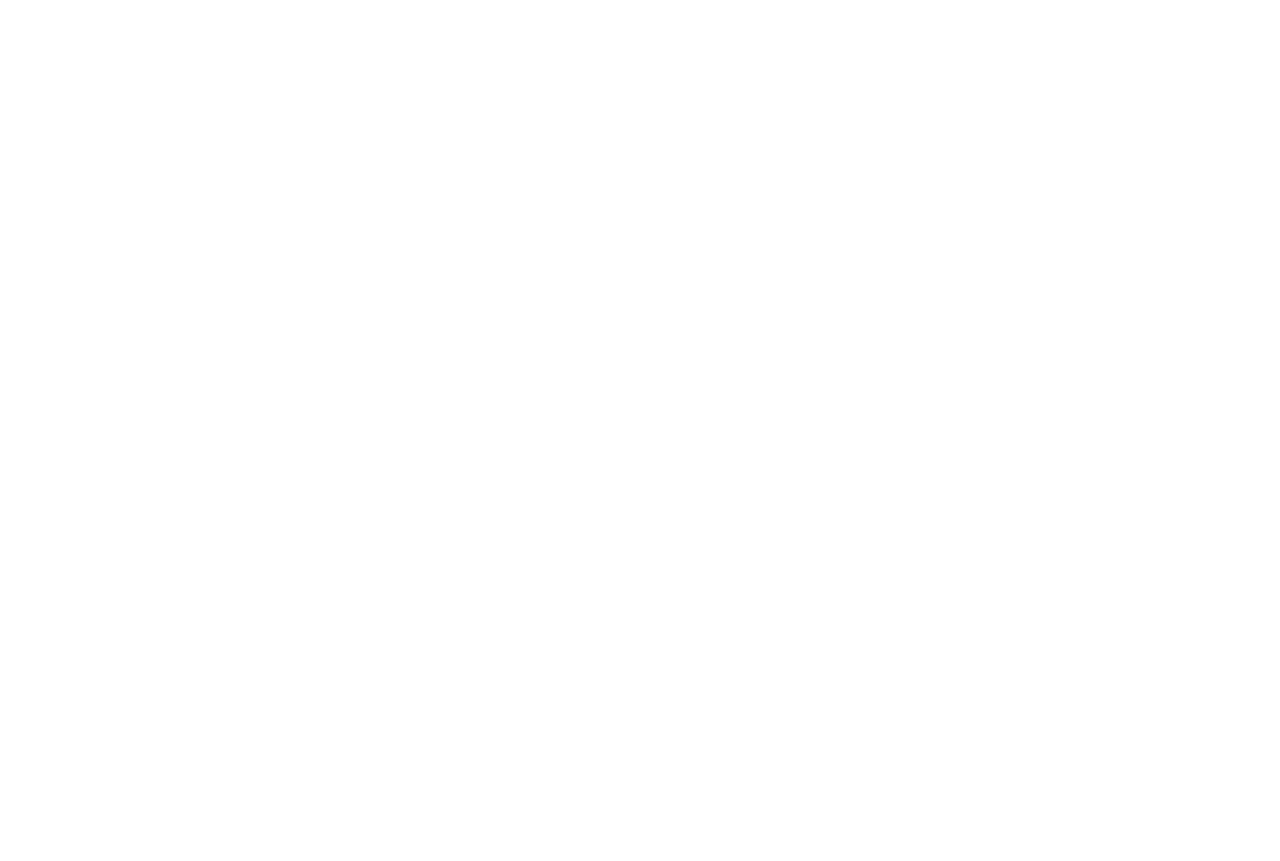
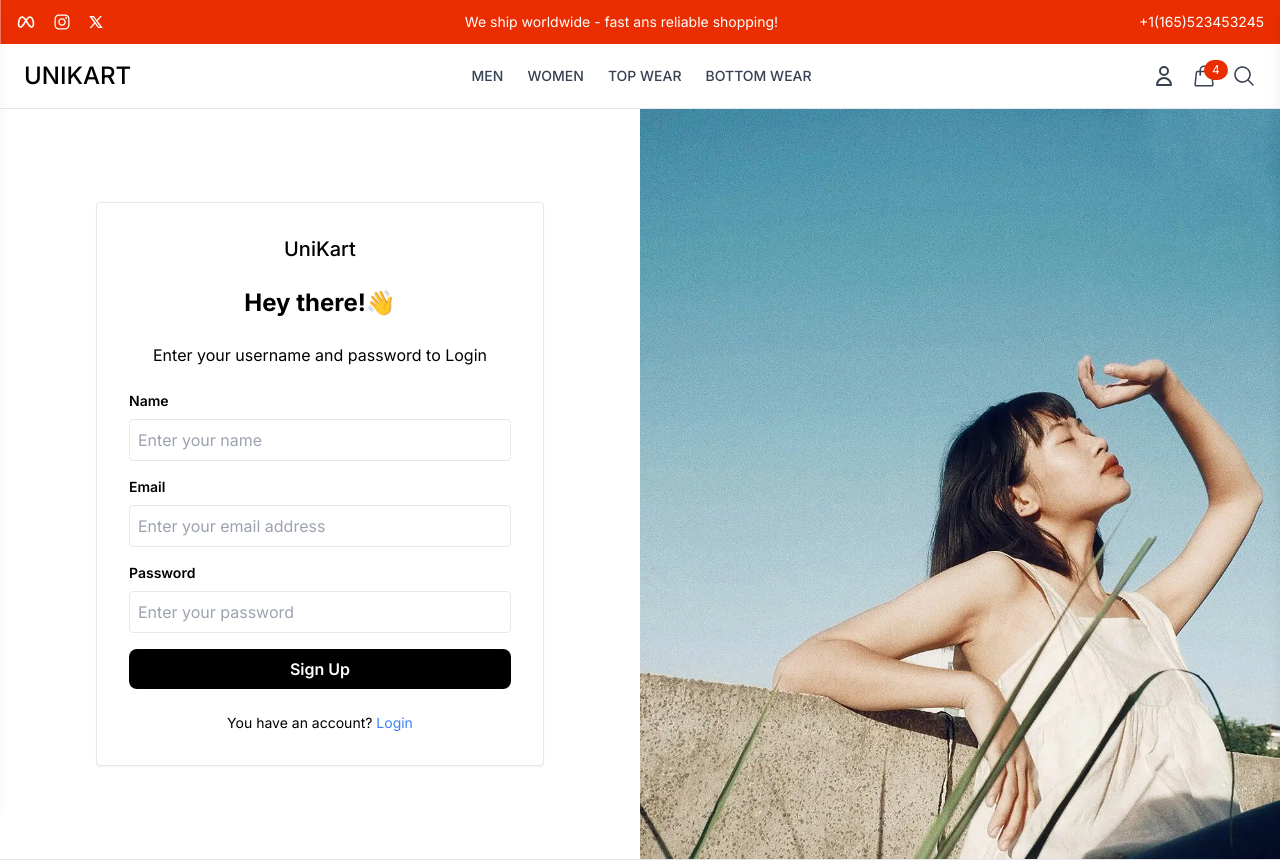
Before and after one commit to SunnyKumar-code/UniKart, a React (Vite) app: page /register in a window 1280 px wide. Before the commit this address had no page. Shown: the top 861 px of the page. Before the commit the page ends 800 px from the top, so only its background shows below. Built offline with nearby package versions, Linux system fonts and the light colour scheme.

Commit message:
feat: enhance registration and login functionality; add user input handling and form submission

```diff
--- a/src/App.jsx
+++ b/src/App.jsx
@@ -4,16 +4,19 @@
 import Home from './pages/Home'
 import { Toaster } from 'sonner'
 import Login from './pages/Login'
+import Register from './pages/Register'
 
 function App() {
   return (
     <BrowserRouter>
-  <Toaster position='top-right'/>
+      <Toaster position='top-right' />
       <Routes>
-    <Route path='/' element={<UserLayout/>}>
+        <Route path='/' element={<UserLayout />}>
           {/*User Layout*/}
-    <Route index element={<Home/>}/>
-    <Route path='login' element={<Login/>} />
+          <Route index element={<Home />} />
+          <Route path='login' element={<Login />} />
+          <Route path='register' element={<Register />} />
+
         </Route>
         <Route>{/*Admin Layout*/}</Route>
       </Routes>
--- a/src/pages/Login.jsx
+++ b/src/pages/Login.jsx
@@ -5,10 +5,16 @@
 const Login = () => {
     const [email, setEmail] = useState("");
     const [password, setPassword] = useState("");
+  const handleSubmit = (e)=>{
+    e.preventDefault()
+    console.log("User Register: ",{email,password});
+
+  }
+
     return (
         <div className='flex'>
             <div className='w-full md:w-1/2 flex flex-col justify-center items-center p-8 md:p-12'>
-                <form className='w-full max-w-md bg-white p-8 rounded border shadow-sm'>
+                <form onClick={handleSubmit}  className='w-full max-w-md bg-white p-8 rounded border shadow-sm'>
                     <div className='flex justify-center mb-6'>
                         <h2 className='text-xl font-medium'>UniKart</h2>
                     </div>
--- a/src/pages/Register.jsx
+++ b/src/pages/Register.jsx
@@ -1,8 +1,51 @@
-import React from 'react'
+import React, { useState } from 'react'
+import { Link } from 'react-router-dom';
+import register from '../assets/register.webp'
 
 const Register = () => {
+  const [name, setName] = useState("")
+  const [email, setEmail] = useState("");
+  const [password, setPassword] = useState("");
+
+  const handleSubmit = (e)=>{
+    e.preventDefault()
+    console.log("User Register: ",{name,email,password});
+
+  }
+
   return (
-    <div>Register</div>
+    <div className='flex'>
+      <div className='w-full md:w-1/2 flex flex-col justify-center items-center p-8 md:p-12'>
+        <form onClick={handleSubmit} className='w-full max-w-md bg-white p-8 rounded border shadow-sm'>
+          <div className='flex justify-center mb-6'>
+            <h2 className='text-xl font-medium'>UniKart</h2>
+          </div>
+          <h2 className='text-2xl font-bold text-center  mb-6'>Hey there!👋 </h2>
+          <p className='text-center mb-6'>Enter your username and password to Login</p>
+          <div className='mb-4'>
+            <label className='block text-sm font-semibold mb-2'>Name</label>
+            <input type="text" value={name} onChange={(e) => setName(e.target.value)} className='w-full p-2 border rounded' placeholder='Enter your name' />
+          </div>
+          <div className='mb-4'>
+            <label className='block text-sm font-semibold mb-2'>Email</label>
+            <input type="email" value={email} onChange={(e) => setEmail(e.target.value)} className='w-full p-2 border rounded' placeholder='Enter your email address' />
+          </div>
+          <div className='mb-4'>
+            <label className='block text-sm font-semibold mb-2'>Password</label>
+            <input type="password" value={password} onChange={(e) => setPassword(e.target.value)} className='w-full p-2 border rounded' placeholder='Enter your password' />
+          </div>
+          <button  type='submit' className='w-full bg-black text-white p-2 rounded-lg font-semibold hover:bg-gray-800 transition'>Sign Up</button>
+          <p className='mt-6 text-center text-sm'>You have an account?{" "}
+            <Link to="/login" className='text-blue-500'>Login</Link>
+          </p>
+        </form>
+      </div>
+      <div className='hidden md:block w-1/2 bg-gray-800'>
+        <div className='h-full flex flex-col justify-center items-center'>
+          <img src={register} alt="Register to Account" className='h-[750px] w-full object-cover' />
+        </div>
+      </div>
+    </div>
   )
 }
 
```
Lines whose indentation alone changed are shown as unchanged.
